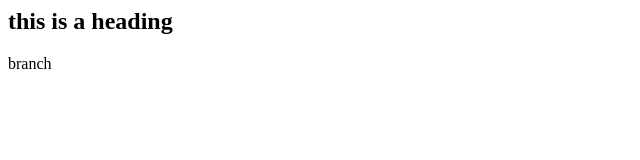
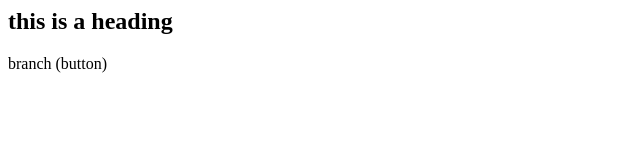
Before and after one commit to yuki200adi/mine, a plain HTML site: page index.html in a window 1280 px wide. Shown: the full height of the page, 0-640 px from the left. Drawn offline with Linux system fonts and the light colour scheme.

Commit message:
add button

```diff
--- a/index.html
+++ b/index.html
@@ -1,2 +1,2 @@
 <h2>this is a heading</h2>
-<p>branch</p>
+<p>branch (button)</p>
```
